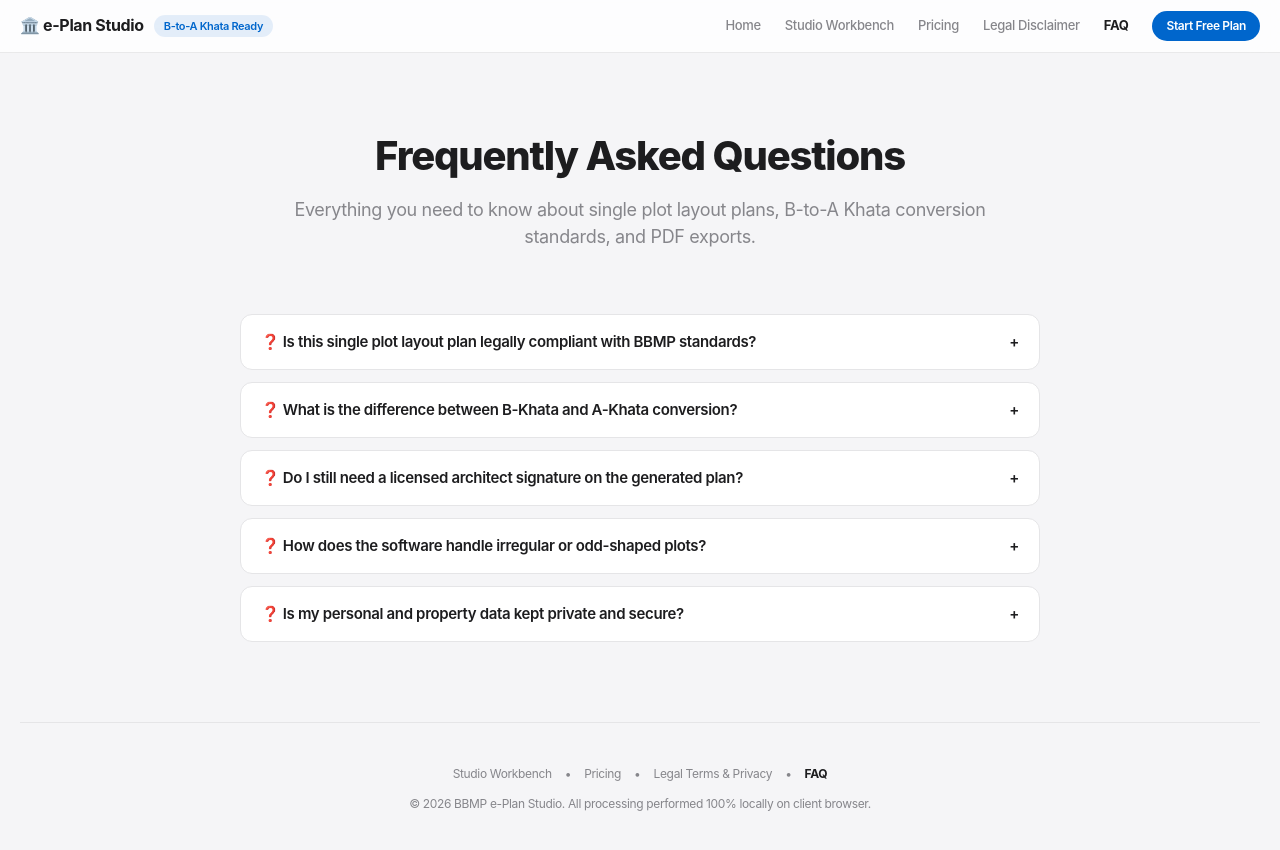
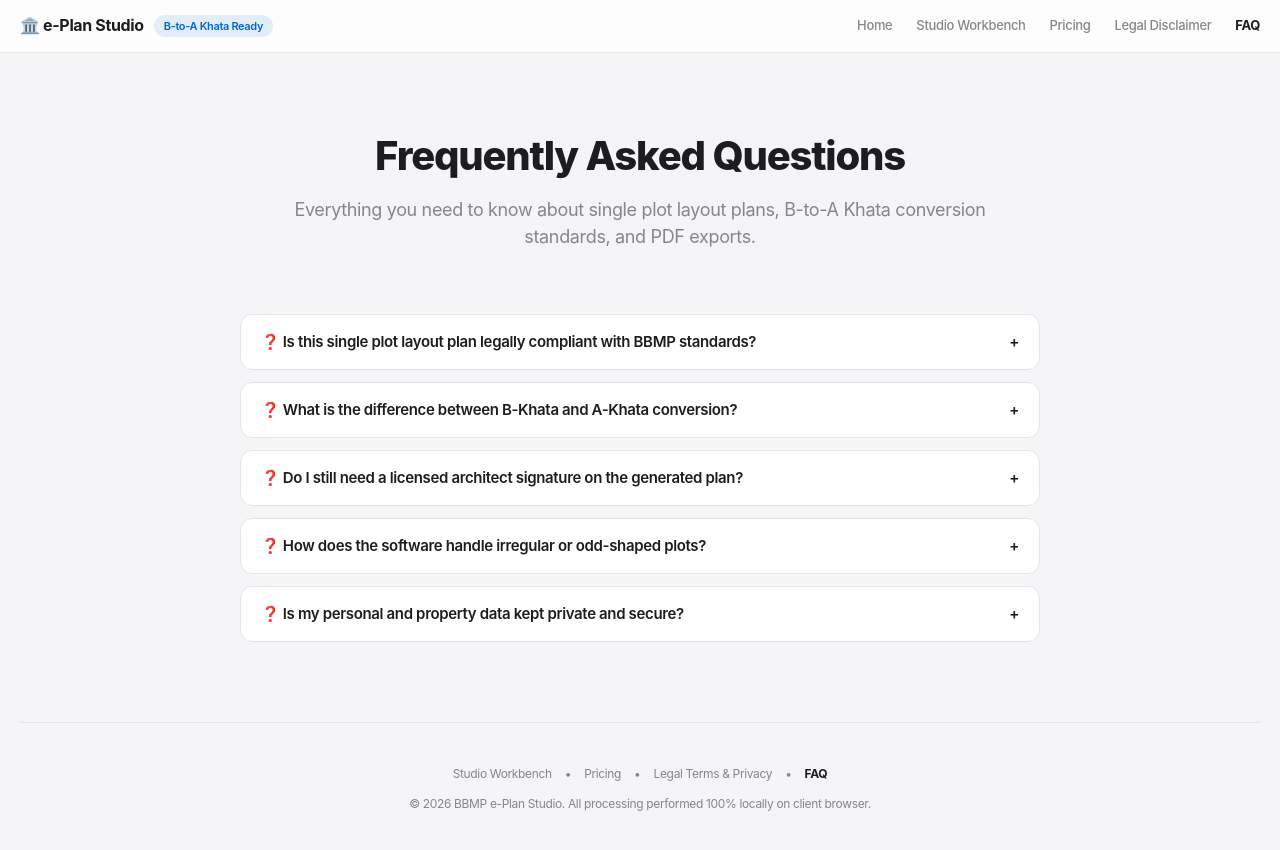
Before and after one commit to manswis/single-site-plan-web, a plain HTML site: page faq.html in a window 1280 px wide. Drawn offline with Linux system fonts and the light colour scheme.

Commit message:
Remove Start Free Plan button from desktop navigation header across all pages

```diff
--- a/faq.html
+++ b/faq.html
@@ -32,7 +32,6 @@
         <a href="pricing.html">Pricing</a>
         <a href="legal.html">Legal Disclaimer</a>
         <a href="faq.html" style="color: var(--apple-text-primary); font-weight: 700;">FAQ</a>
-        <a href="studio.html" class="apple-nav-btn">Start Free Plan</a>
       </nav>
     </div>
   </header>
```
Also changed, not shown: index.html (+0 -1 lines), legal.html (+0 -1 lines), pricing.html (+0 -1 lines), studio.html (+0 -1 lines).
